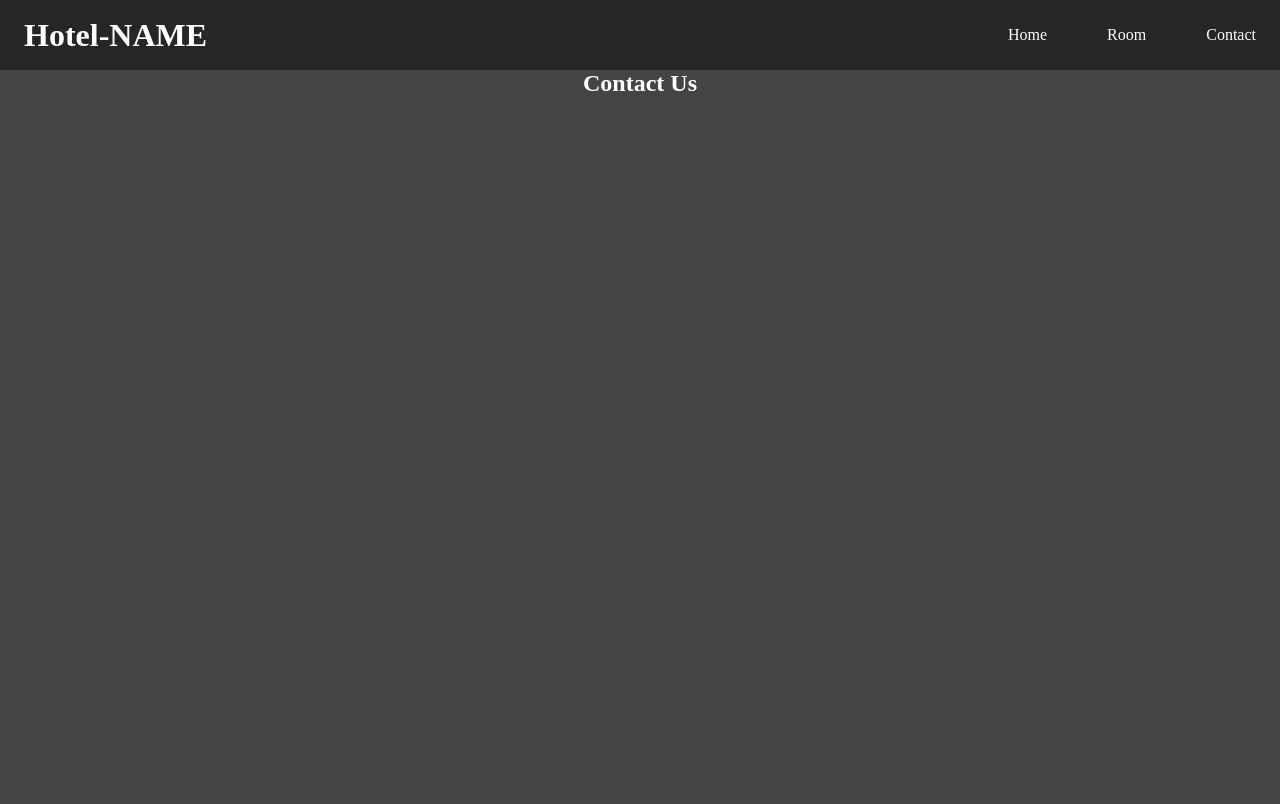
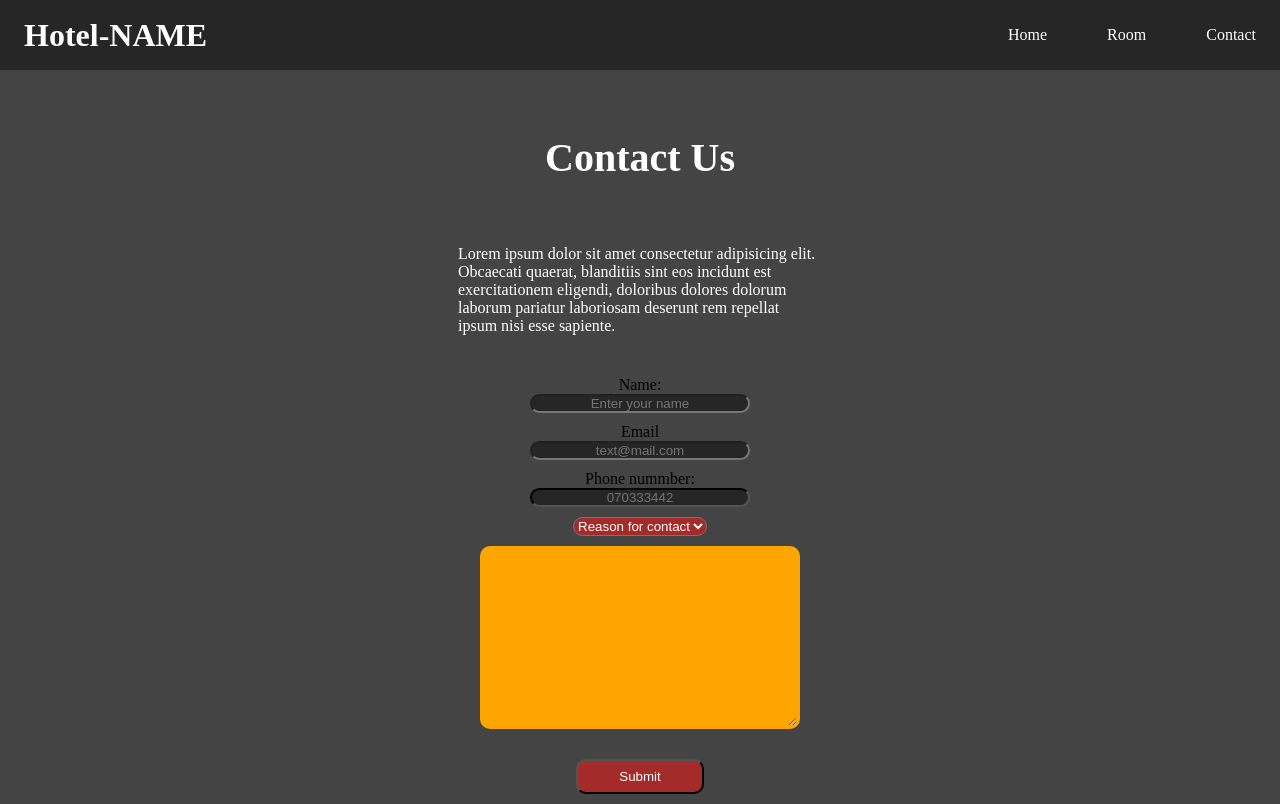
Before and after one commit to Grimlli/Hotel-projekt, a plain HTML site: page customer-support.html in a window 1280 px wide. Drawn offline with Linux system fonts and the light colour scheme.

Commit message:
done for the day

```diff
--- a/customer-support.html
+++ b/customer-support.html
@@ -27,10 +27,46 @@
         <span class="bar"></span>
         <span class="bar"></span>
     </div>
+    </nav>
 
-    </nav>
 </header>
 <h2>Contact Us</h2>
+
+<section class="runway">
+
+    <article class="info-box">
+        <p>Lorem ipsum dolor sit amet consectetur adipisicing elit. Obcaecati quaerat, blanditiis sint eos incidunt est exercitationem eligendi, doloribus dolores dolorum laborum pariatur laboriosam deserunt rem repellat ipsum nisi esse sapiente.</p>
+    </article>
+    <br>
+    <form class="customer-form">
+        <label for="name">Name:</label>
+        <input type="text" namne="name" id="name" placeholder="Enter your name" class="name" required>
+
+        <label for="email">Email</label>
+        <input type="email"name="email"id="email"placeholder="text@mail.com" class="email"required>
+
+        <label for="phone">Phone nummber:</label>
+        <input type="tel" name="phone"id="phone" placeholder="070333442" class="phone"required>
+
+        <select name="customer-status" id="customer-status"class="customer-status" required>
+            <option value="" disabled selected>Reason for contact</option>
+            <option value="booking">Booking</option>
+            <option value="cancel">Cancel booking</option>
+            <option value="complaint">Complaint</option>
+            <option value="other">Other</option>
+        </select>
+
+        <textarea name="message" class="message" id="message" rows="10" placeholder="Enter a message...">
+
+        </textarea>
+
+        <div class="button">
+            <input type="submit" value="Submit">
+        </div>
+    </form>
+
+</section>
+
 <script src="script.js"></script>
 
 </body>
--- a/style.css
+++ b/style.css
@@ -10,6 +10,9 @@ header{
 
 h2{
     color: white;
+    margin-top: 5%;
+    margin-bottom: 5%;
+    font-size: 40px;
 }
 
 li{
@@ -142,6 +145,7 @@ img{
     max-width: 90%;
     margin-left: 5%;
     margin-right: 5%;
+    /*background-color: magenta;*/
 
 }
 
@@ -235,3 +239,104 @@ img{
 .arrow-down.active{
     rotate: 180deg;
 }
+
+
+.info-box{
+    margin-bottom: 2%;
+    width: 30vw;
+
+}
+
+.customer-form{
+    display: flex;
+    flex-direction: column;
+    justify-content: center;
+    align-items: center;
+    width: 100%;
+    height: 100%;
+
+
+
+
+}
+
+.name{
+    background-color:#262626;
+    color: white;
+    min-width: 220px;
+    width: 12vw;
+    margin-bottom: 10px;
+    border-radius: 10px;
+    text-align: center;
+
+}
+.email{
+    background-color:#262626;
+    color: white;
+    min-width: 220px;
+    width: 12vw;
+    margin-bottom: 10px;
+    border-radius: 10px;
+    text-align: center;
+}
+
+.phone{
+    background-color:#262626;
+    color: white;
+    min-width: 220px;
+    width: 12vw;
+    margin-bottom: 10px;
+    border-radius: 10px;
+    text-align: center;
+    border-width: 2px;
+    border-color: black;
+
+}
+
+.customer-status{
+    background-color:brown;
+    color: white;
+    margin-bottom: 10px;
+    border-radius: 10px;
+    text-align: center;
+}
+
+option{
+    background-color:brown;
+    color: white;
+
+}
+
+.message{
+
+    max-width: 80vw;
+    min-width: 25vw;
+    max-height: 60vh;
+    background-color:orange;
+    color: white;
+    margin-bottom: 30px;
+    padding: 1em;
+    border-radius: 10px;
+    border: 3px solid transparent;
+    outline: none;
+
+}
+
+.button{
+    max-width: 250px;
+    width: 10vw;
+    min-width: 100px;
+    height: 35px;
+    margin-bottom: 10px;
+}
+
+
+
+.button input{
+    border-radius: 10px;
+    height: 100%;
+    width: 100%;
+    background-color: brown;
+    color: white;
+    cursor: pointer;
+}
```
Also changed, not shown: rooms.html (+4 -3 lines).
